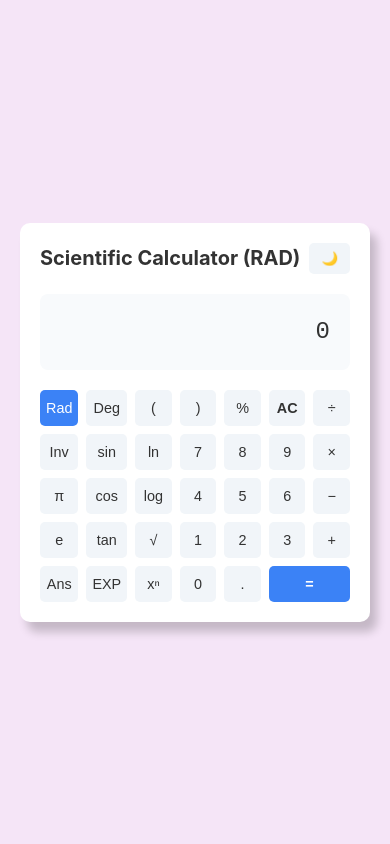
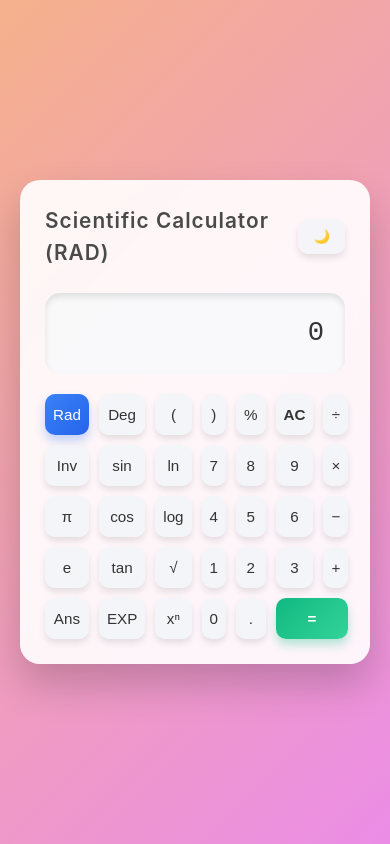
Before and after one commit to Vedhinee/Sci-Cal, a React (Vite) app: page / in a window 390 px wide. Built offline with nearby package versions, Linux system fonts and the light colour scheme; the HTML template or start-up script is replaced by a standard one.

Commit message:
Change in color

```diff
--- a/src/components/Calculator.css
+++ b/src/components/Calculator.css
@@ -4,144 +4,164 @@
   align-items: center;
   justify-content: center;
   padding: 20px;
-  transition: background-color 0.3s ease;
+  background: linear-gradient(135deg, #667eea 0%, #764ba2 100%);
+  transition: background 0.3s ease;
 }
 
 .calculator-container.light {
-  background-color: rgb(245, 229, 247);
+  background: linear-gradient(135deg, #f5b18c 0%, #eb8de6 100%);
 }
 
 .calculator-container.dark {
-  background-color: rgb(31, 39, 50);
+  background: linear-gradient(135deg, #2c3e50 0%, #b134db 100%);
 }
 
 .calculator {
   width: 400px;
-  background: white;
-  border-radius: 10px;
-  padding: 20px;
-  box-shadow: 7px 10px 10px rgba(0, 0, 0, 0.2);
-  transition: background-color 0.3s ease;
+  background: rgba(255, 255, 255, 0.9);
+  border-radius: 20px;
+  padding: 25px;
+  box-shadow: 0 20px 40px rgba(0, 0, 0, 0.2);
+  backdrop-filter: blur(10px);
+  transition: all 0.3s ease;
 }
 
 .dark .calculator {
-  background: #2d2d2d;
+  background: rgba(45, 45, 45, 0.9);
+  box-shadow: 0 20px 40px rgba(0, 0, 0, 0.4);
 }
 
 .calculator-header {
   display: flex;
   justify-content: space-between;
   align-items: center;
-  margin-bottom: 20px;
+  margin-bottom: 25px;
 }
 
 .calculator-header h2 {
   margin: 0;
-  font-size: 1.25rem;
-  color: #333;
+  font-size: 1.3rem;
+  font-weight: 600;
+  color: #4a4a4a;
+  letter-spacing: 1px;
 }
 
 .dark .calculator-header h2 {
-  color: #fff;
+  color: #ffffff;
 }
 
 .theme-toggle {
-  padding: 8px 12px;
+  padding: 10px 15px;
   border: none;
-  border-radius: 5px;
+  border-radius: 10px;
   cursor: pointer;
-  background: #f1f5f9;
-  transition: background-color 0.3s ease;
+  background: rgba(241, 245, 249, 0.7);
+  transition: all 0.3s ease;
+  box-shadow: 0 4px 6px rgba(0, 0, 0, 0.1);
 }
 
 .dark .theme-toggle {
-  background: #404040;
+  background: rgba(64, 64, 64, 0.7);
+  color: #ffffff;
+}
+
+.theme-toggle:hover {
+  transform: scale(1.05);
 }
 
 .display {
-  background: #f8fafc;
+  background: rgba(248, 250, 252, 0.8);
   padding: 20px;
-  border-radius: 8px;
+  border-radius: 15px;
   margin-bottom: 20px;
-  transition: background-color 0.3s ease;
+  box-shadow: inset 0 4px 6px rgba(0, 0, 0, 0.1);
+  transition: background 0.3s ease;
 }
 
 .dark .display {
-  background: #404040;
+  background: rgba(64, 64, 64, 0.8);
+  box-shadow: inset 0 4px 6px rgba(0, 0, 0, 0.2);
 }
 
 .display-text {
   text-align: right;
-  font-size: 1.5rem;
-  font-family: monospace;
+  font-size: 1.7rem;
+  font-family: 'Roboto Mono', monospace;
   color: #333;
   overflow-x: auto;
   white-space: nowrap;
+  letter-spacing: 1px;
 }
 
 .dark .display-text {
-  color: #fff;
+  color: #ffffff;
 }
 
 .buttons {
   display: grid;
   grid-template-columns: repeat(7, 1fr);
-  gap: 8px;
+  gap: 10px;
 }
 
 .button {
-  padding: 12px 8px;
+  padding: 14px 10px;
   border: none;
-  border-radius: 5px;
-  background: #f1f5f9;
+  border-radius: 10px;
+  background: rgba(241, 245, 249, 0.8);
   color: #333;
   font-size: 1rem;
+  font-weight: 500;
   cursor: pointer;
   transition: all 0.2s ease;
+  box-shadow: 0 4px 6px rgba(0, 0, 0, 0.1);
 }
 
 .dark .button {
-  background: #404040;
-  color: #fff;
+  background: rgba(64, 64, 64, 0.8);
+  color: #ffffff;
 }
 
 .button:hover {
-  background: #e2e8f0;
+  transform: scale(1.05);
+  background: rgba(226, 232, 240, 0.9);
 }
 
 .dark .button:hover {
-  background: #525252;
+  background: rgba(82, 82, 82, 0.9);
 }
 
 .button.special {
-  font-weight: bold;
+  font-weight: 700;
+  text-transform: uppercase;
 }
 
 .button.active {
-  background: #3b82f6;
+  background: linear-gradient(135deg, #3b82f6, #2563eb);
   color: white;
+  box-shadow: 0 6px 10px rgba(59, 130, 246, 0.3);
 }
 
 .dark .button.active {
-  background: #2563eb;
+  background: linear-gradient(135deg, #2563eb, #1d4ed8);
 }
 
 .button.equals {
   grid-column: span 2;
-  background: #3b82f6;
+  background: linear-gradient(135deg, #10b981, #34d399);
   color: white;
+  box-shadow: 0 6px 10px rgba(16, 185, 129, 0.3);
 }
 
 .button.equals:hover {
-  background: #2563eb;
+  background: linear-gradient(135deg, #34d399, #10b981);
 }
 
 .dark .button.equals {
-  background: #2563eb;
+  background: linear-gradient(135deg, #2563eb, #3b82f6);
 }
 
 .dark .button.equals:hover {
-  background: #1d4ed8;
+  background: linear-gradient(135deg, #3b82f6, #2563eb);
 }
 
 @media (max-width: 480px) {
@@ -151,7 +171,7 @@
   }
 
   .button {
-    padding: 10px 6px;
-    font-size: 0.9rem;
+    padding: 12px 8px;
+    font-size: 0.95rem;
   }
 }
```
